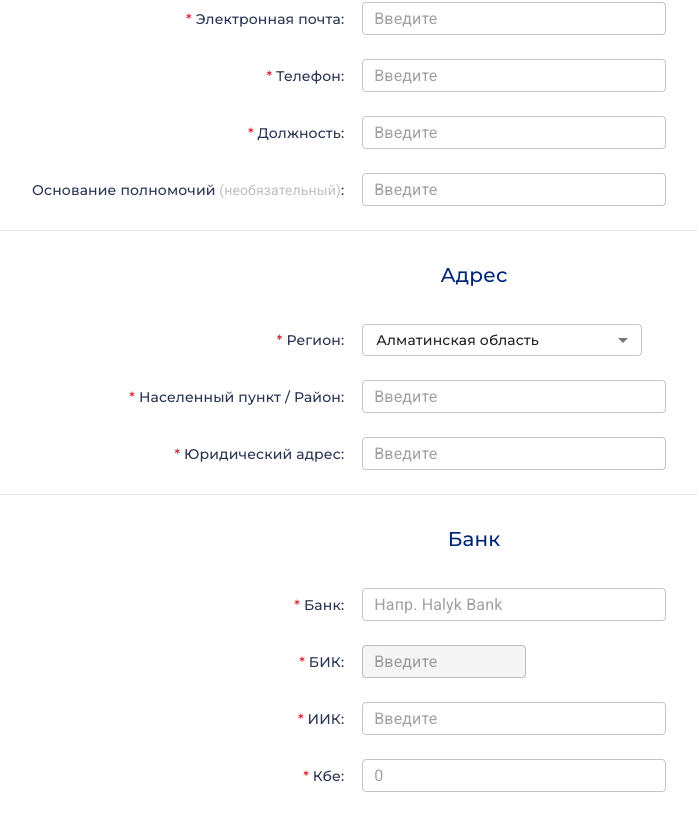
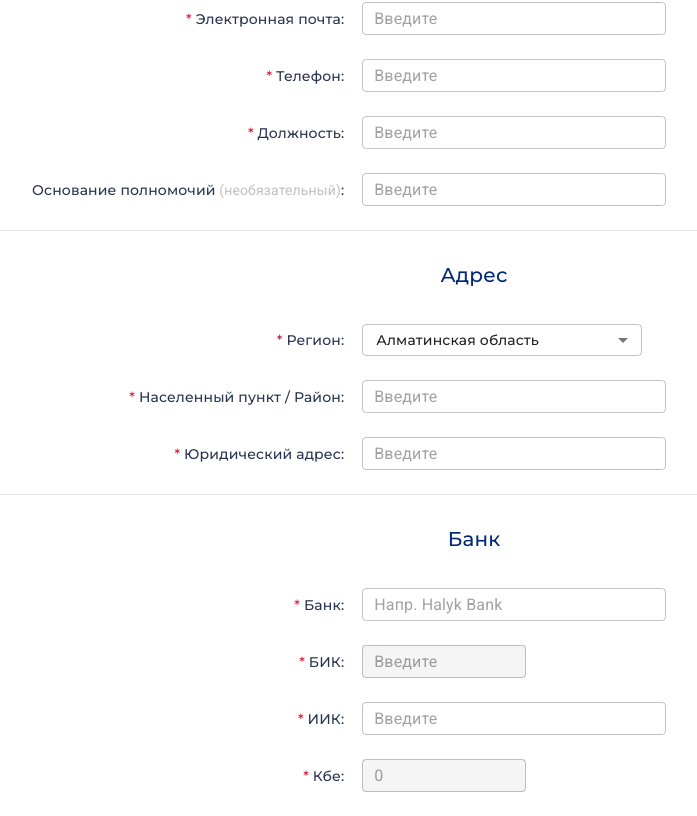
Before and after one commit to Ranami/Form, a React (Create React App) app: page / in a window 1280 px wide. Shown: the part 540-1356 px from the top of the page, without its empty margins (166-863 px from the left). Built offline with nearby package versions, Linux system fonts and the light colour scheme.

Commit message:
changing type text to number in Kbe

```diff
--- a/src/constants/contractFields.ts
+++ b/src/constants/contractFields.ts
@@ -167,7 +167,7 @@ export const ContractFieldsData: IContractFieldsData[] = [
       {
         label: "Кбе",
         placeholder: "0",
-        type: "text",
+        type: "number",
         required: true,
         Component: CustomTextField,
       },
```
